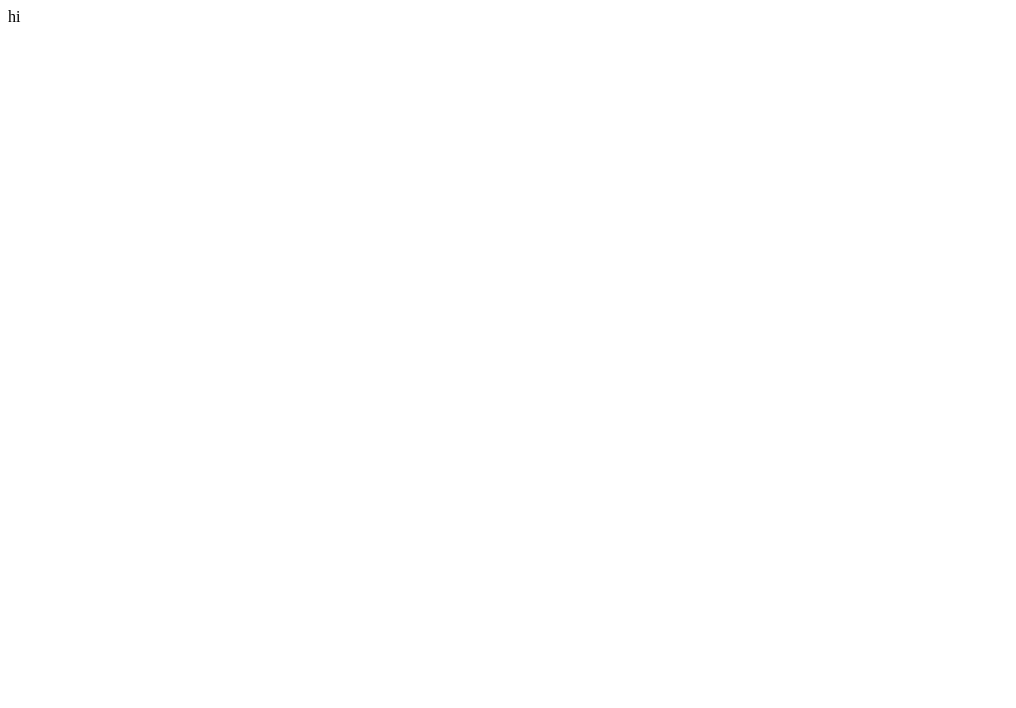
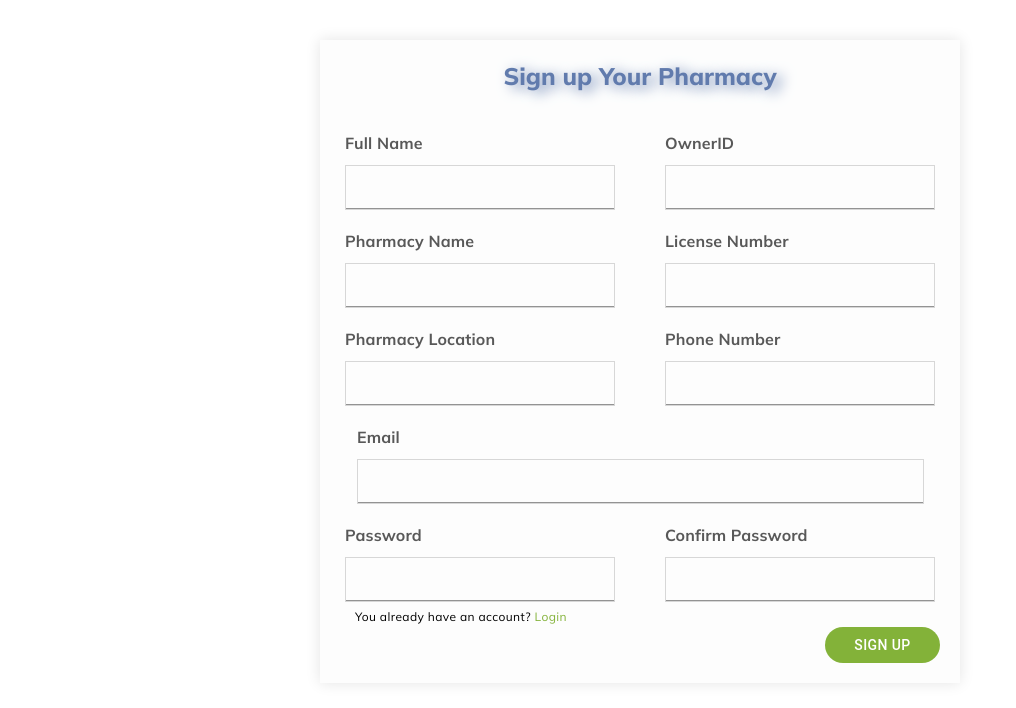
Before and after one commit to CA-G12/PMS, a React (Create React App) app in the folder client/: page / in a window 1280 px wide. Shown: the top 708 px of the page, without its empty margins (0-1016 px from the left). Built offline with nearby package versions, Linux system fonts and the light colour scheme.

Commit message:
Sign up front end side is done

```diff
--- a/client/public/index.html
+++ b/client/public/index.html
@@ -2,42 +2,17 @@
 <html lang="en">
   <head>
     <meta charset="utf-8" />
-    <link rel="icon" href="%PUBLIC_URL%/favicon.ico" />
     <meta name="viewport" content="width=device-width, initial-scale=1" />
     <meta name="theme-color" content="#000000" />
     <meta
       name="description"
       content="Web site created using create-react-app"
     />
-    <link rel="apple-touch-icon" href="%PUBLIC_URL%/logo192.png" />
-    <!--
-      manifest.json provides metadata used when your web app is installed on a
-      user's mobile device or desktop. See https://developers.google.com/web/fundamentals/web-app-manifest/
-    -->
     <link rel="manifest" href="%PUBLIC_URL%/manifest.json" />
-    <!--
-      Notice the use of %PUBLIC_URL% in the tags above.
-      It will be replaced with the URL of the `public` folder during the build.
-      Only files inside the `public` folder can be referenced from the HTML.
-
-      Unlike "/favicon.ico" or "favicon.ico", "%PUBLIC_URL%/favicon.ico" will
-      work correctly both with client-side routing and a non-root public URL.
-      Learn how to configure a non-root public URL by running `npm run build`.
-    -->
     <title>React App</title>
   </head>
   <body>
     <noscript>You need to enable JavaScript to run this app.</noscript>
     <div id="root"></div>
-    <!--
-      This HTML file is a template.
-      If you open it directly in the browser, you will see an empty page.
-
-      You can add webfonts, meta tags, or analytics to this file.
-      The build step will place the bundled scripts into the <body> tag.
-
-      To begin the development, run `npm start` or `yarn start`.
-      To create a production bundle, use `npm run build` or `yarn build`.
-    -->
   </body>
 </html>
--- a/client/src/App.tsx
+++ b/client/src/App.tsx
@@ -1,8 +1,9 @@
 import React from 'react';
+import Signup from './components/auth/Signup';
 
 const App: React.FC = () => (
   <div className="App">
-    hi
+    <Signup />
   </div>
 );
 
--- /dev/null
+++ b/client/src/components/Button.tsx
@@ -0,0 +1,24 @@
+import { Button } from '@mui/material';
+import React from 'react';
+
+type ButtonComponentProps ={
+  text: string,
+  sendUserData: () => void
+}
+
+const ButtonComponent:React.FC<ButtonComponentProps> = ({ text, sendUserData }) => (
+  <Button
+    sx={{
+      backgroundColor: '#83B239',
+      color: 'white',
+      borderRadius: '24px',
+      width: '115px',
+      marginBottom: '20px',
+    }}
+    onClick={sendUserData}
+  >
+    {text}
+  </Button>
+);
+
+export default ButtonComponent;
--- /dev/null
+++ b/client/src/components/InputForm.tsx
@@ -0,0 +1,35 @@
+import { Box, Input, FormLabel } from '@mui/material';
+import React from 'react';
+
+type InputFormProps = {
+  label: string,
+  state: string,
+  setState: React.Dispatch<React.SetStateAction<string>>;
+}
+
+const InputForm: React.FC<InputFormProps> = ({ label, state, setState }) => (
+  <Box sx={{ display: 'flex', flexDirection: 'column' }}>
+    <FormLabel
+      sx={{
+        fontFamily: 'Mulish',
+        fontWeight: 'bold',
+        color: '#000000a6',
+      }}
+    >
+      {label}
+    </FormLabel>
+    <Input
+      value={state}
+      onChange={(e) => setState(e.target.value)}
+      sx={{
+        padding: '4px 0 5px',
+        border: '1px solid #00000026',
+        height: '45px',
+        width: '270px',
+        marginTop: '10px  ',
+      }}
+    />
+  </Box>
+);
+
+export default InputForm;
--- /dev/null
+++ b/client/src/components/auth/Signup.tsx
@@ -0,0 +1,176 @@
+import React, { useState } from 'react';
+import swal from 'sweetalert';
+import axios from 'axios';
+import {
+  Box,
+  FormLabel,
+  Input,
+  Typography,
+} from '@mui/material';
+import 'typeface-mulish';
+import ButtonComponent from '../Button';
+import InputForm from '../InputForm';
+
+const Signup: React.FC = () => {
+  const [fullName, setFullName] = useState('');
+  const [ownerID, setOwnerID] = useState('');
+  const [pharmacyName, setPharmacyName] = useState('');
+  const [licenseNumber, setLicenseNumber] = useState('');
+  const [pharmacyLocation, setPharmacyLocation] = useState('');
+  const [phoneNumber, setPhoneNumber] = useState('');
+  const [email, setEmail] = useState('');
+  const [password, setPassword] = useState('');
+  const [confirmPassword, setConfirmPassword] = useState('');
+
+  type sendUserDataType = () => void;
+
+  const sendUserData : sendUserDataType = () => {
+    if (fullName && ownerID && pharmacyName
+      && licenseNumber && pharmacyLocation
+      && phoneNumber && email && password) {
+      if (password === confirmPassword) {
+        const userData = {
+          fullName,
+          ownerID,
+          pharmacyName,
+          licenseNumber,
+          pharmacyLocation,
+          phoneNumber,
+          email,
+          password,
+          confirmPassword,
+        };
+        axios.post('/auth/signup', userData)
+          .then(() => console.log('done sending'))
+          .catch((err) => console.log(err));
+      } else {
+        swal('Password and confirm password have to be matched');
+      }
+    } else {
+      swal('In order to sign up, all of these inputs have to be filled');
+    }
+  };
+
+  return (
+    <Box
+      sx={{
+        width: '50vw',
+        backgroundColor: '#fdfdfd',
+        boxShadow: '0px 0px 14px #0000001c',
+        margin: '0 auto',
+        marginBottom: '50px',
+      }}
+    >
+      <Typography
+        variant="h5"
+        fontFamily="mulish"
+        fontWeight={800}
+        margin="40px"
+        pt="20px"
+        display="flex"
+        justifyContent="center"
+        sx={{ color: '#617BAD', textShadow: '6px 3px 14px #6D85B3' }}
+      >
+        Sign up Your Pharmacy
+      </Typography>
+      <Box>
+        <Box
+          sx={{
+            display: 'flex',
+            justifyContent: 'space-around',
+            marginBottom: '20px',
+          }}
+        >
+          <InputForm label="Full Name" state={fullName} setState={setFullName} />
+          <InputForm label="OwnerID" state={ownerID} setState={setOwnerID} />
+        </Box>
+        <Box
+          sx={{
+            display: 'flex',
+            justifyContent: 'space-around',
+            marginBottom: '20px',
+          }}
+        >
+          <Box sx={{ display: 'flex', flexDirection: 'column' }}>
+            <InputForm label="Pharmacy Name" state={pharmacyName} setState={setPharmacyName} />
+          </Box>
+
+          <Box sx={{ display: 'flex', flexDirection: 'column' }}>
+            <InputForm label="License Number" state={licenseNumber} setState={setLicenseNumber} />
+          </Box>
+        </Box>
+        <Box
+          sx={{
+            display: 'flex',
+            justifyContent: 'space-around',
+            marginBottom: '20px',
+          }}
+        >
+          <Box sx={{ display: 'flex', flexDirection: 'column' }}>
+            <InputForm label="Pharmacy Location" state={pharmacyLocation} setState={setPharmacyLocation} />
+          </Box>
+
+          <Box sx={{ display: 'flex', flexDirection: 'column' }}>
+            <InputForm label="Phone Number" state={phoneNumber} setState={setPhoneNumber} />
+          </Box>
+        </Box>
+        <Box
+          sx={{
+            display: 'flex',
+            flexDirection: 'column',
+            marginBottom: '20px',
+            marginLeft: '37px',
+          }}
+        >
+          <Box sx={{ display: 'flex', flexDirection: 'column' }}>
+            <FormLabel
+              sx={{
+                fontFamily: 'Mulish',
+                fontWeight: 'bold',
+                color: '#000000a6',
+              }}
+            >
+              Email
+            </FormLabel>
+            <Input
+              value={email}
+              onChange={(e) => setEmail(e.target.value)}
+              sx={{
+                padding: '4px 0 5px',
+                border: '1px solid #00000026',
+                height: '45px',
+                width: '94%',
+                marginTop: '10px  ',
+              }}
+            />
+          </Box>
+        </Box>
+        <Box
+          sx={{
+            display: 'flex',
+            justifyContent: 'space-around',
+            marginBottom: '5px',
+          }}
+        >
+          <Box sx={{ display: 'flex', flexDirection: 'column' }}>
+            <InputForm label="Password" state={password} setState={setPassword} />
+          </Box>
+
+          <Box sx={{ display: 'flex', flexDirection: 'column' }}>
+            <InputForm label="Confirm Password" state={confirmPassword} setState={setConfirmPassword} />
+          </Box>
+        </Box>
+        <Typography variant="caption" display="block" fontFamily="mulish" marginLeft="35px">
+          You already have an account?
+          {' '}
+          <span style={{ color: '#83B239' }}>Login</span>
+        </Typography>
+      </Box>
+      <Box sx={{ display: 'flex', justifyContent: 'flex-end', marginRight: '20px' }}>
+        <ButtonComponent text="Sign up" sendUserData={sendUserData} />
+      </Box>
+    </Box>
+  );
+};
+
+export default Signup;
```
Also changed, not shown: 1 other file (tests, documents, lock files or other folders).
